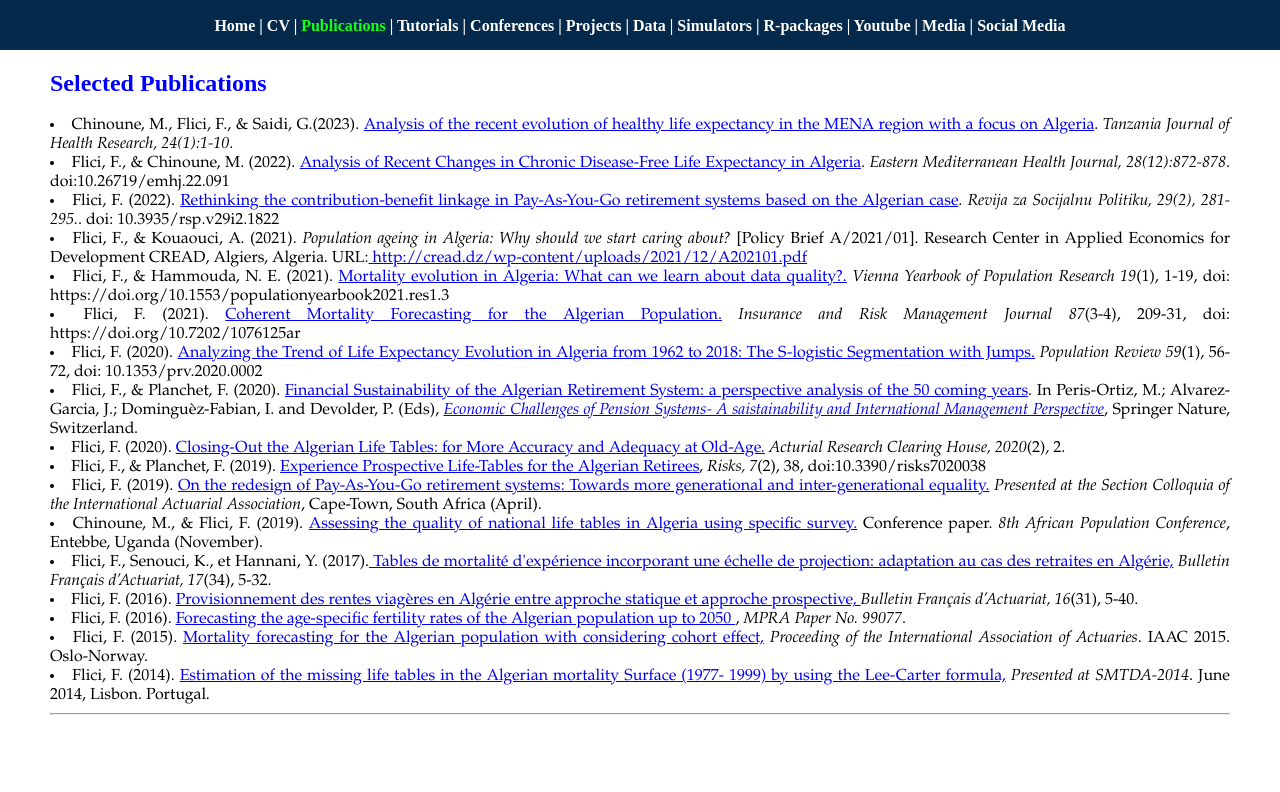
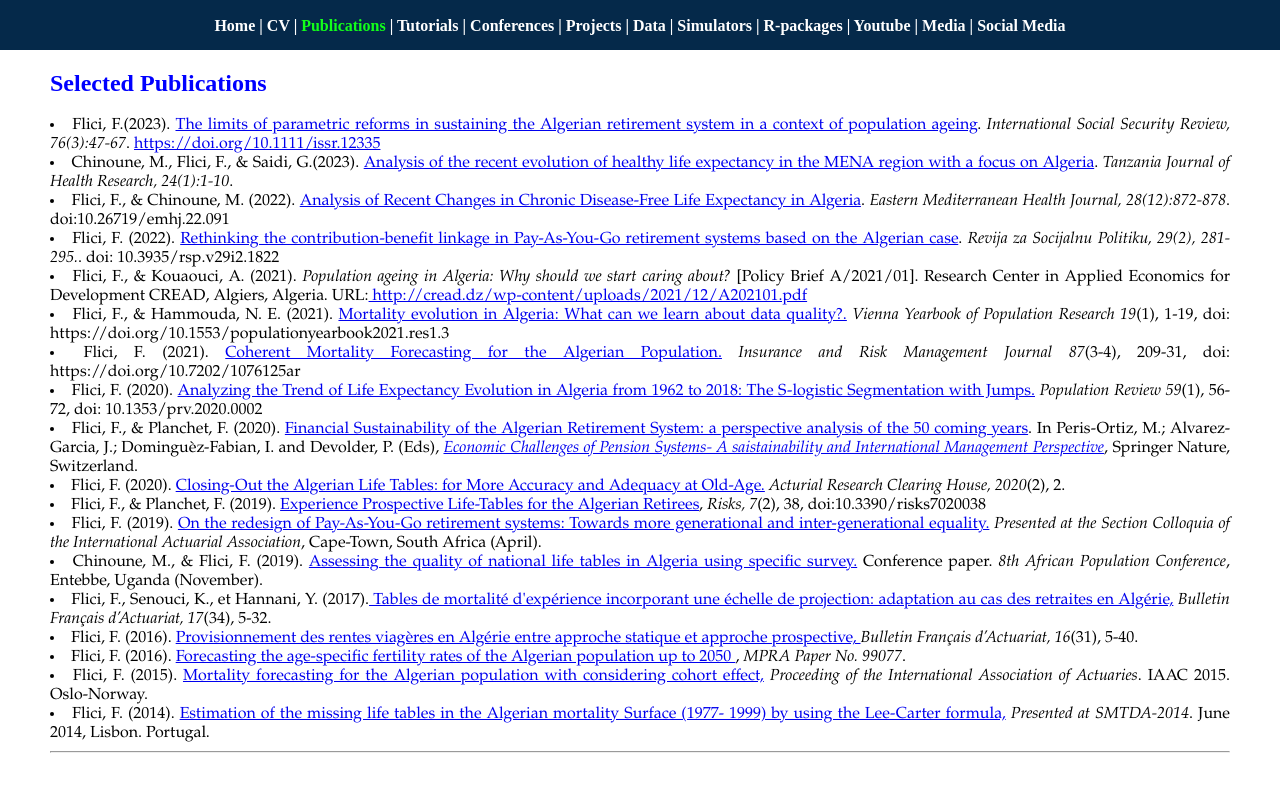
Before and after one commit to Farid-FLICI/farid-flici.github.io, a Jekyll site: the page pub.html, which Jekyll copies as it is, in a window 1280 px wide. Shown: the top 792 px of the page. Built offline with Jekyll 4.4.1, drawn with Linux system fonts in a browser that asks for light colours.

Commit message:
Update pub.html

```diff
--- a/pub.html
+++ b/pub.html
@@ -106,6 +106,12 @@ h3 {
 <p style="color:white"> Selected Publications </p>
 <h2 id="pub"> Selected Publications </h2>
 
+  <li>  Flici, F.(2023).
+ <a  href="https://doi.org/10.1111/issr.12335"
+   target="_blank">The limits of parametric reforms in sustaining the Algerian retirement system in a context of population ageing</a>.
+ <i> International Social Security Review, 76(3):47-67</i>. <a  href="https://doi.org/10.1111/issr.12335"
+   target="_blank"> https://doi.org/10.1111/issr.12335 </a></li>
+
   <li>  Chinoune, M., Flici, F., & Saidi, G.(2023).
  <a  href="https://www.ajol.info/index.php/thrb/article/view/229190/225536"
    target="_blank">Analysis of the recent evolution of healthy life expectancy in the MENA region with a focus on Algeria</a>.
```
